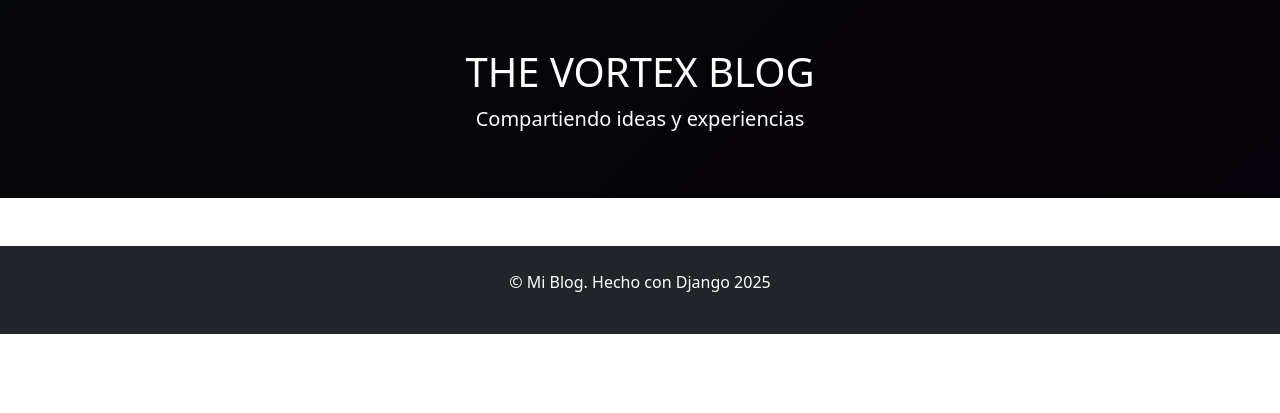
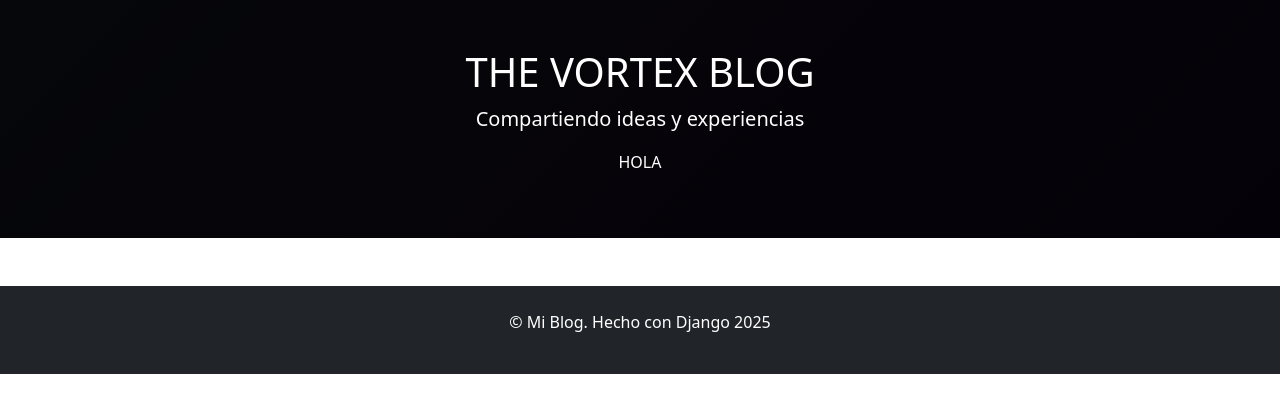
Before and after one commit to Negp05/Blog-Django, a Django app: template blog/templates/base.html in a window 1280 px wide. Shown: the top 413 px of the page. Run offline with Django 3.2, Linux system fonts and the light colour scheme; the template is opened without the code that fills it, so the values that code supplies are empty.

Commit message:
Añadi un texto que dice HOLA

```diff
--- a/blog/templates/base.html
+++ b/blog/templates/base.html
@@ -16,6 +16,7 @@
         <div class="container">
             <h1><a href="{% url 'blog:post_list' %}" class="text-white text-decoration-none">THE VORTEX BLOG</a></h1>
             <p class="lead">Compartiendo ideas y experiencias </p>
+            <p>HOLA</p>
         </div>
     </header>
 
```
